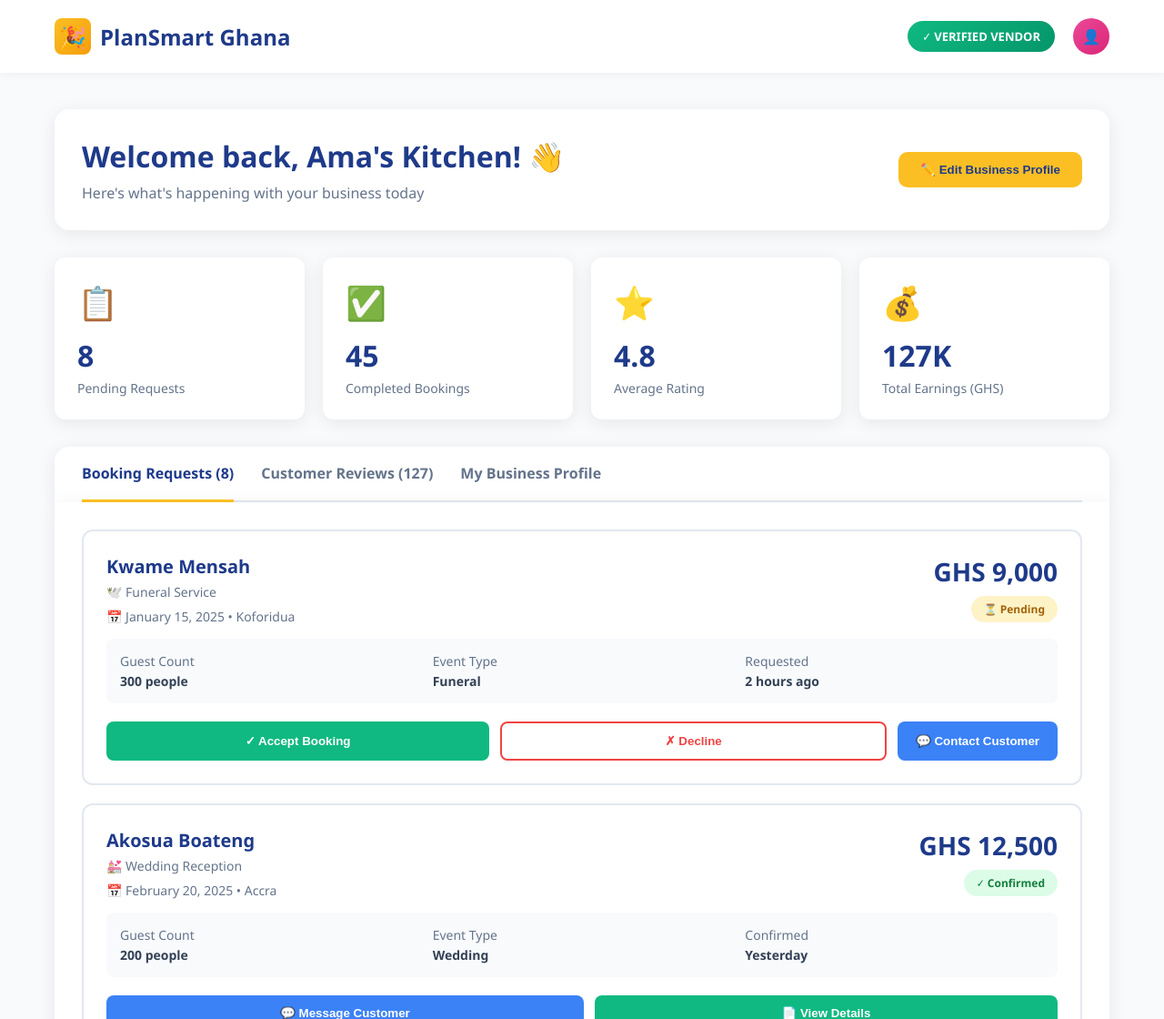
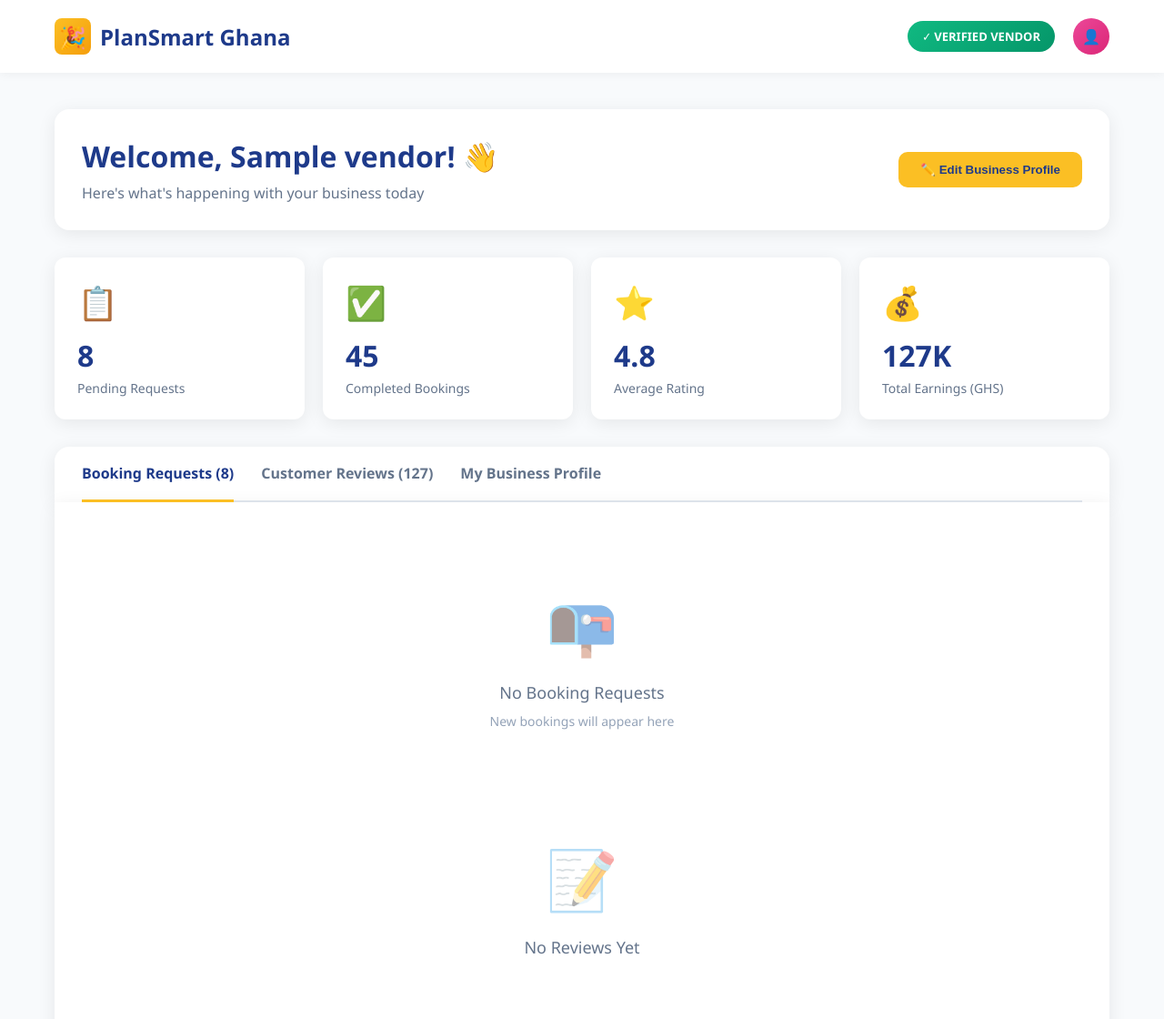
Before and after one commit to BlessCharles/E_Commerce_Final_Project, a PHP site: page /view/vendor_dash.php in a window 1280 px wide. Shown: the top 1120 px of the page at 91% size. Run offline with PHP 8.4, Linux system fonts and the light colour scheme; the visitor is signed in with stand-in values (Sample User, id 1); tables that the repository leaves empty hold one stand-in row (values such as "Sample post").

Commit message:
Vendor dashboard page complete

```diff
--- /dev/null
+++ b/actions/vendor_dash_action.php
@@ -0,0 +1,5 @@
+<?php
+require_once "../controllers/vendor_controller.php";
+
+$controller = new VendorController();
+$controller->dashboard();
--- a/classes/vendor_class.php
+++ b/classes/vendor_class.php
@@ -95,5 +95,18 @@
             $stmt->execute();
         }
     }
+
+    public function get_vendor_by_user($user_id) {
+    $conn = $this->db_conn();
+
+    $sql = "SELECT * FROM vendors WHERE user_id = ? LIMIT 1";
+    $stmt = $conn->prepare($sql);
+    $stmt->bind_param("i", $user_id);
+    $stmt->execute();
+
+    $result = $stmt->get_result();
+    return $result->fetch_assoc();
+}
+
 }
 ?>
--- a/view/vendor_dash.php
+++ b/view/vendor_dash.php
@@ -1,18 +1,37 @@
 <?php
-// views/budget_input.php
 session_start();
 
-// Check if user is logged in
+// Redirect if not logged in
 if (!isset($_SESSION['user_id'])) {
-    header('Location: login.php');
+    header("Location: login.php");
     exit();
 }
 
+require_once "../classes/vendor_class.php";
 $user_id = $_SESSION['user_id'];
+
+$vendorObj = new Vendor();
+$vendor = $vendorObj->get_vendor_by_user($user_id);
+
+$business_name = $vendor['business_name'] ?? "Your Business";
+    // FETCH THE VENDOR DATA
+
+$business_name = $vendor['business_name'] ?? "Your Business";
+$business_description = $vendor['business_description'] ?? "";
+$category = $vendor['category'] ?? "";
+$years_experience = $vendor['years_experience'] ?? "";
+$location = $vendor['location'] ?? "";
+$address = $vendor['address'] ?? "";
+$starting_price = $vendor['starting_price'] ?? "";
+$price_range = $vendor['price_range'] ?? "";
+$image_path = $vendor['vendor_image'] ?? "default.jpg";
+
+
 $user_name = $_SESSION['first_name'] . ' ' . $_SESSION['last_name'];
 
 
 ?>
+
 
 
 <!DOCTYPE html>
@@ -632,10 +651,11 @@
         <!-- Welcome Section -->
         <div class="welcome-section">
             <div class="welcome-text">
-                <h1>Welcome back, Ama's Kitchen! 👋</h1>
+                <h1>Welcome, <?php echo htmlspecialchars($business_name); ?>! 👋</h1>
+
                 <p>Here's what's happening with your business today</p>
             </div>
-            <button class="btn-edit-profile">✏️ Edit Business Profile</button>
+            <button class="btn-edit-profile" onclick = "window.location.href='vendor_prof.php';">✏️ Edit Business Profile</button>
         </div>
 
         <!-- Stats Grid -->
@@ -678,113 +698,118 @@
         <div class="content-area">
             <!-- Booking Requests -->
             <div class="requests-grid">
-                <!-- Request 1 - Pending -->
+                <?php if (!empty($bookings)): ?>
+                    <?php foreach ($bookings as $b): ?>
+
+
+
+
                         <div class="request-card">
                             <div class="request-header">
                                 <div class="request-info">
-                            <h3>Kwame Mensah</h3>
-                            <p class="request-event">🕊️ Funeral Service</p>
-                            <p class="request-date">📅 January 15, 2025 • Koforidua</p>
+                                    <h3><?= $b['first_name'].' '.$b['last_name'] ?></h3>
+
+                                    <p class="request-event">🎉 <?= ucfirst($b['event_type']) ?></p>
+
+                                    <p class="request-date">
+                                        📅 <?= date("F j, Y", strtotime($b['event_date'])) ?>
+                                        • <?= $b['event_location'] ?>
+                                    </p>
                                 </div>
+
                                 <div class="request-price">
-                            <div class="price-amount">GHS 9,000</div>
-                            <span class="status-badge status-pending">⏳ Pending</span>
+                                    <div class="price-amount">GHS <?= number_format($b['amount']) ?></div>
+
+                                    <span class="status-badge
+                                        status-<?= $b['status'] == 'pending' ? 'pending' : 'confirmed' ?>">
+                                        <?= ucfirst($b['status']) ?>
+                                    </span>
                                 </div>
                             </div>
 
                             <div class="request-details">
                                 <div class="detail-item">
                                     <div class="detail-label">Guest Count</div>
-                            <div class="detail-value">300 people</div>
-                        </div>
-                        <div class="detail-item">
-                            <div class="detail-label">Event Type</div>
-                            <div class="detail-value">Funeral</div>
+                                    <div class="detail-value"><?= $b['guest_count'] ?> people</div>
                                 </div>
                                 <div class="detail-item">
                                     <div class="detail-label">Requested</div>
-                            <div class="detail-value">2 hours ago</div>
+                                    <div class="detail-value">
+                                        <?= date("M d, Y", strtotime($b['created_at'])) ?>
+                                    </div>
                                 </div>
                             </div>
 
                             <div class="request-actions">
-                        <button class="btn-accept">✓ Accept Booking</button>
+                                <?php if ($b['status'] == "pending"): ?>
+                                    <button class="btn-accept">✓ Accept</button>
                                     <button class="btn-decline">✗ Decline</button>
+                                <?php endif; ?>
                                 <button class="btn-contact">💬 Contact Customer</button>
                             </div>
                         </div>
 
-                <!-- Request 2 - Confirmed -->
-                <div class="request-card">
-                    <div class="request-header">
-                        <div class="request-info">
-                            <h3>Akosua Boateng</h3>
-                            <p class="request-event">💒 Wedding Reception</p>
-                            <p class="request-date">📅 February 20, 2025 • Accra</p>
+                    <?php endforeach; ?>
+                <?php else: ?>
+                    <div class="empty-state">
+                        <div class="empty-icon">📭</div>
+                        <p class="empty-text">No Booking Requests</p>
+                        <p class="empty-subtext">New bookings will appear here</p>
                     </div>
-                        <div class="request-price">
-                            <div class="price-amount">GHS 12,500</div>
-                            <span class="status-badge status-confirmed">✓ Confirmed</span>
+                <?php endif; ?>
+            </div>
+
+            <div class="reviews-grid">
+                <?php if (!empty($reviews)): ?>
+                    <?php foreach ($reviews as $r): ?>
+
+
+
+                        <div class="review-card">
+                            <div class="review-header">
+                                <div class="reviewer-info">
+                                    <div class="reviewer-avatar">
+                                        <?= strtoupper($r['first_name'][0]) ?>
+                                    </div>
+
+                                    <div class="reviewer-details">
+                                        <h4><?= $r['first_name'].' '.$r['last_name'] ?></h4>
+                                        <p class="review-event">Booking Amount: GHS <?= number_format($r['amount']) ?></p>
                                     </div>
                                 </div>
 
-                    <div class="request-details">
-                        <div class="detail-item">
-                            <div class="detail-label">Guest Count</div>
-                            <div class="detail-value">200 people</div>
-                        </div>
-                        <div class="detail-item">
-                            <div class="detail-label">Event Type</div>
-                            <div class="detail-value">Wedding</div>
-                        </div>
-                        <div class="detail-item">
-                            <div class="detail-label">Confirmed</div>
-                            <div class="detail-value">Yesterday</div>
+                                <div class="review-rating">
+                                    <div class="stars">⭐ <?= $r['rating'] ?></div>
                                 </div>
                             </div>
 
-                    <div class="request-actions">
-                        <button class="btn-contact" style="flex: 1;">💬 Message Customer</button>
-                        <button class="btn-accept" style="flex: 1;">📄 View Details</button>
-                    </div>
+                            <p class="review-text"><?= $r['comment'] ?></p>
+
+                            <div class="review-date"><?= date("F j, Y", strtotime($r['created_at'])) ?></div>
                         </div>
 
-                <!-- Request 3 - Pending -->
-                <div class="request-card">
-                    <div class="request-header">
-                        <div class="request-info">
-                            <h3>Yaw Osei</h3>
-                            <p class="request-event">👶 Naming Ceremony</p>
-                            <p class="request-date">📅 January 25, 2025 • Tema</p>
+                    <?php endforeach; ?>
+                <?php else: ?>
+                    <div class="empty-state">
+                        <div class="empty-icon">📝</div>
+                        <p class="empty-text">No Reviews Yet</p>
                     </div>
-                        <div class="request-price">
-                            <div class="price-amount">GHS 5,000</div>
-                            <span class="status-badge status-pending">⏳ Pending</span>
-                        </div>
+                <?php endif; ?>
             </div>
 
-                    <div class="request-details">
-                        <div class="detail-item">
-                            <div class="detail-label">Guest Count</div>
-                            <div class="detail-value">80 people</div>
-                        </div>
-                        <div class="detail-item">
-                            <div class="detail-label">Event Type</div>
-                            <div class="detail-value">Naming Ceremony</div>
-                        </div>
-                        <div class="detail-item">
-                            <div class="detail-label">Requested</div>
-                            <div class="detail-value">5 hours ago</div>
-                        </div>
+            <div class="business-card">
+                <img src="<?= $vendor['image'] ?? 'default.jpg' ?>" class="biz-img">
+
+                <h2><?= $business_name ?></h2>
+                <p><?= ucfirst($vendor['category']) ?></p>
+                <p>📍 <?= $vendor['location'] ?></p>
+                <p>⭐ <?= $vendor['rating'] ?> (<?= $vendor['total_reviews'] ?> reviews)</p>
+                <p>Starting at: GHS <?= number_format($vendor['starting_price']) ?></p>
             </div>
 
-                    <div class="request-actions">
-                        <button class="btn-accept">✓ Accept Booking</button>
-                        <button class="btn-decline">✗ Decline</button>
-                        <button class="btn-contact">💬 Contact Customer</button>
-                    </div>
-                </div>
-            </div>
+
+
+
         </div>
     </div>
 
--- a/view/vendor_onboarding.php
+++ b/view/vendor_onboarding.php
@@ -388,10 +388,10 @@
                                 <option value="catering">Catering</option>
                                 <option value="decoration">Decoration</option>
                                 <option value="photography">Photography</option>
-                                <option value="music">Music & Entertainment</option>
+                                <option value="music">Sound</option>
                                 <option value="makeup">Makeup & Beauty</option>
                                 <option value="transportation">Transportation</option>
-                                <option value="rental">Equipment Rental</option>
+                                <option value="rental">Tent</option>
                                 <option value="other">Other Services</option>
                             </select>
                         </div>
```
Also changed, not shown: actions/accept_booking_action.php (added, +12 -0 lines), actions/decline_booking_action.php (added, +12 -0 lines), actions/save_vendor_profile.php (+1 -10 lines), classes/booking_class.php (added, +33 -0 lines), classes/review_class.php (added, +24 -0 lines), classes/vendor_dash_class.php (added, +12 -0 lines), controllers/vendor_controller.php (added, +27 -0 lines), js/vendor_dash.js (+21 -0 lines). Lines whose indentation alone changed are shown as unchanged.
